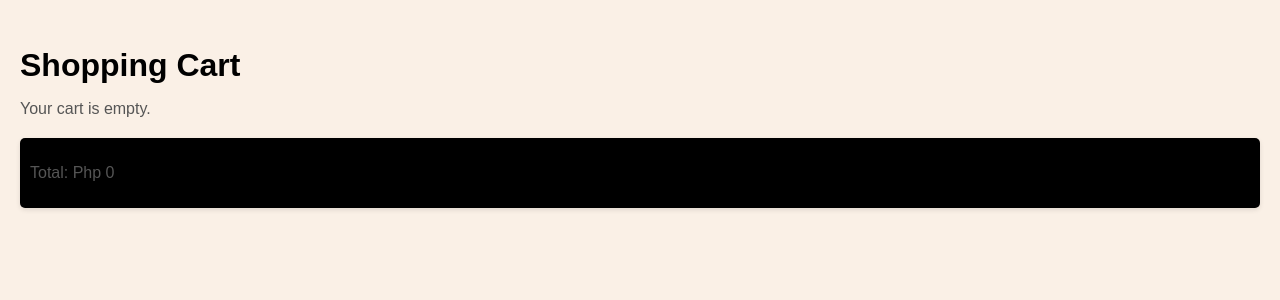
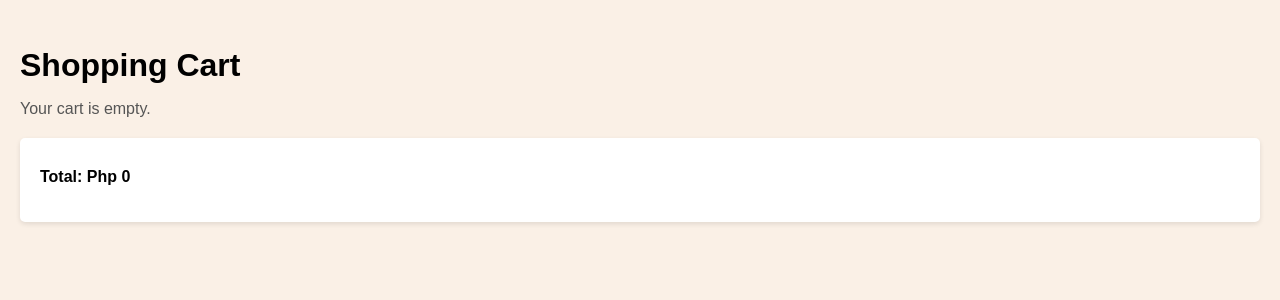
Before and after one commit to 016Dan/WEB-DEVELOPMENT-PROJECT, a React (Create React App) app in the folder to-do-list-web-app/: page /cart in a window 1280 px wide. Shown: the top 300 px of the page. Built offline with nearby package versions, Linux system fonts and the light colour scheme.

Commit message:
added functions in App.css and menu.css
functions for buttons and styles

```diff
--- a/to-do-list-web-app/src/App.css
+++ b/to-do-list-web-app/src/App.css
@@ -95,3 +95,20 @@
 .cart-actions .menu-cart:hover {
   background-color: #444;
 }
+
+.cart-total p {
+  font-weight: bold;
+  color: black;
+  padding: 10px;
+  border-radius: 5px;
+  margin-top: 10px;
+  background-color: transparent;
+}
+.cart-total {
+  background-color: white;
+  color: white;
+  padding: 10px;
+  border-radius: 5px;
+  box-shadow: 0px 2px 5px rgba(0, 0, 0, 0.1);
+  margin-top: 20px;
+}
--- a/to-do-list-web-app/src/components/Menu.css
+++ b/to-do-list-web-app/src/components/Menu.css
@@ -22,8 +22,7 @@
   background-color: white;
 }
 
-.menu-cart,
-.cart-total {
+.menu-cart {
   background-color: black;
   color: white;
   padding: 10px;
@@ -31,7 +30,14 @@
   box-shadow: 0px 2px 5px rgba(0, 0, 0, 0.1);
   margin-top: 20px;
 }
-
+.cart-total {
+  background-color: white;
+  color: white;
+  padding: 10px;
+  border-radius: 5px;
+  box-shadow: 0px 2px 5px rgba(0, 0, 0, 0.1);
+  margin-top: 20px;
+}
 .menu form {
   width: 50%;
   margin-top: 30px;
```
